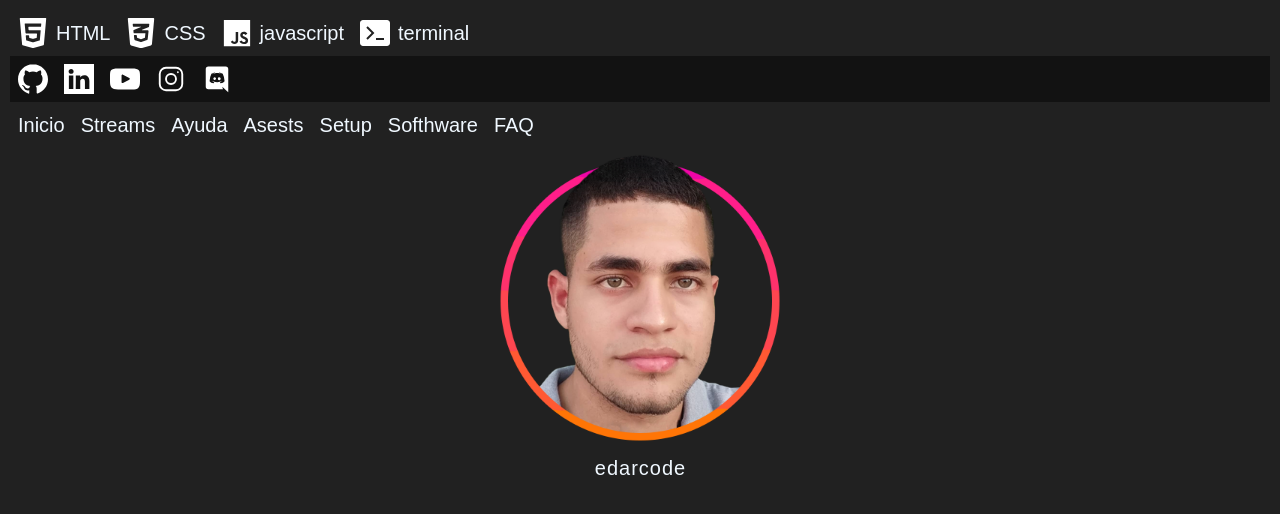
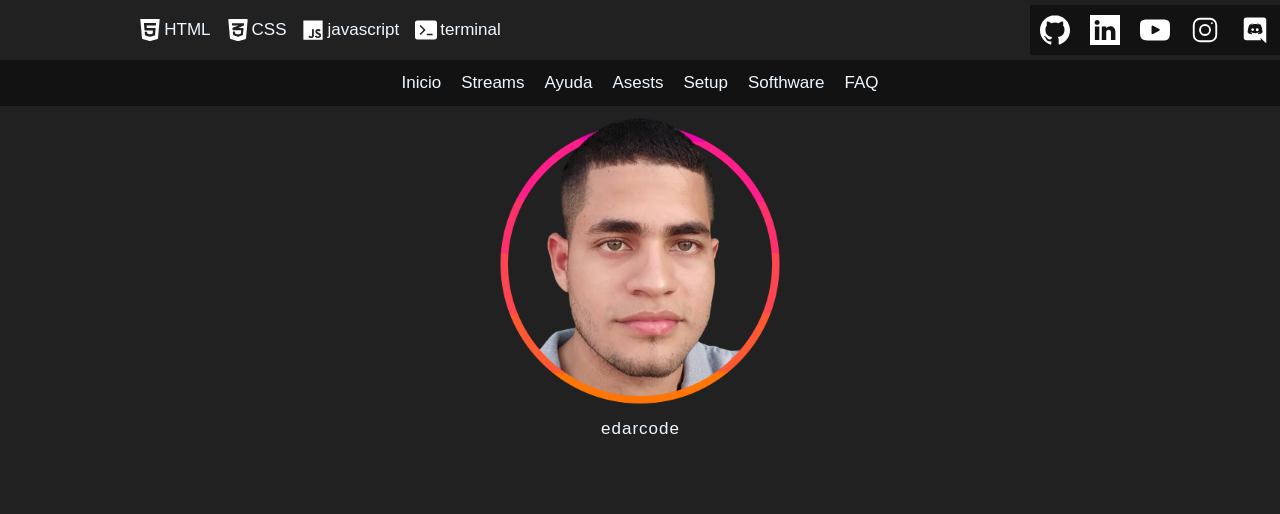
Before and after one commit to edarcode/edarcode, a React (Vite) app: page / in a window 1280 px wide. Shown: the top 514 px of the page. Built offline with nearby package versions, Linux system fonts and the light colour scheme.

Commit message:
feat(src/components/container/Header/Header.jsx)

```diff
--- a/src/App/style.module.css
+++ b/src/App/style.module.css
@@ -1,3 +1,3 @@
 .App {
-	padding: 10px;
+	padding-top: 5px;
 }
--- a/src/components/common/BoxLink/style.module.css
+++ b/src/components/common/BoxLink/style.module.css
@@ -3,7 +3,7 @@
 	transition: background-color 0.3s ease;
 	display: flex;
 	justify-content: center;
-	gap: 8px;
+	gap: 3px;
 }
 .box:hover {
 	background-color: currentColor;
--- a/src/components/container/BlogNav/style.module.css
+++ b/src/components/container/BlogNav/style.module.css
@@ -1,7 +1,10 @@
 .blog {
 	display: flex;
+	justify-content: center;
 	flex-wrap: wrap;
+	background-color: var(--mediumBlack);
 }
 .blog__link {
 	color: royalblue;
+	padding: 10px;
 }
--- a/src/components/container/Header/Header.jsx
+++ b/src/components/container/Header/Header.jsx
@@ -7,8 +7,10 @@ import css from "./style.module.css";
 export default function Header() {
 	return (
 		<header className={css.header}>
-			<MainNav />
-			<SocialNav />
+			<div className={css["header__mainnav-social"]}>
+				<MainNav className={css.header__mainnav} />
+				<SocialNav className={css.header__social} />
+			</div>
 			<BlogNav />
 			<Banner />
 		</header>
--- a/src/components/container/Header/style.module.css
+++ b/src/components/container/Header/style.module.css
@@ -0,0 +1,11 @@
+.header {
+	display: grid;
+	gap: 5px;
+}
+
+@media screen and (min-width: 768px) {
+	.header__mainnav-social {
+		display: grid;
+		grid-template-columns: 1fr 1fr;
+	}
+}
--- a/src/components/container/MainNav/MainNav.jsx
+++ b/src/components/container/MainNav/MainNav.jsx
@@ -2,10 +2,11 @@ import { CSS, HTML, javascript, terminal } from "../../../constants/path";
 import BoxLink from "../../common/BoxLink/BoxLink";
 import css from "./style.module.css";
 
-export default function MainNav() {
+export default function MainNav({ className }) {
 	return (
-		<nav className={css.mainnav}>
+		<nav className={`${css.mainnav} ${className}`}>
 			<BoxLink
+				className={css.mainnav__link}
 				path={HTML}
 				text="HTML"
 				img={"/html.svg"}
@@ -13,16 +14,18 @@ export default function MainNav() {
 			/>
 			<BoxLink path={CSS} text="CSS" img={"/css.svg"} color="royalblue" />
 			<BoxLink
+				className={css.mainnav__link}
 				path={javascript}
 				text="javascript"
 				img={"/js.svg"}
 				color="hsl(60, 100%, 30%)"
 			/>
 			<BoxLink
+				className={css.mainnav__link}
 				path={terminal}
 				text="terminal"
 				img={"/terminal.svg"}
-				color="hsl(0, 0%, 7%)"
+				color="black"
 			/>
 		</nav>
 	);
--- a/src/components/container/MainNav/style.module.css
+++ b/src/components/container/MainNav/style.module.css
@@ -1,3 +1,8 @@
 .mainnav {
 	display: flex;
+	justify-content: center;
+	flex-wrap: wrap;
 }
+.mainnav img {
+	width: 22px;
+}
--- a/src/components/container/SocialNav/SocialNav.jsx
+++ b/src/components/container/SocialNav/SocialNav.jsx
@@ -8,14 +8,44 @@ import {
 import BoxLink from "../../common/BoxLink/BoxLink";
 import css from "./style.module.css";
 
-export default function SocialNav() {
+export default function SocialNav({ className }) {
 	return (
-		<nav className={css.social}>
-			<BoxLink a path={github} img="/github.svg" color="black" />
-			<BoxLink a path={linkedin} img="/linkedin.svg" color="royalblue" />
-			<BoxLink a path={youtube} img="/youtube.svg" color="red" />
-			<BoxLink a path={instagram} img="/instagram.svg" color="magenta" />
-			<BoxLink a path={discord} img="/discord.svg" color="hsl(266, 45%, 40%)" />
+		<nav className={`${css.social} ${className}`}>
+			<BoxLink
+				a
+				path={github}
+				img="/github.svg"
+				color="black"
+				className={css.social__link}
+			/>
+			<BoxLink
+				a
+				path={linkedin}
+				img="/linkedin.svg"
+				color="royalblue"
+				className={css.social__link}
+			/>
+			<BoxLink
+				a
+				path={youtube}
+				img="/youtube.svg"
+				color="red"
+				className={css.social__link}
+			/>
+			<BoxLink
+				a
+				path={instagram}
+				img="/instagram.svg"
+				color="magenta"
+				className={css.social__link}
+			/>
+			<BoxLink
+				a
+				path={discord}
+				img="/discord.svg"
+				color="hsl(266, 45%, 40%)"
+				className={css.social__link}
+			/>
 		</nav>
 	);
 }
--- a/src/components/container/SocialNav/style.module.css
+++ b/src/components/container/SocialNav/style.module.css
@@ -1,4 +1,8 @@
 .social {
 	display: flex;
+	justify-content: end;
+}
+.social__link {
+	padding: 10px;
 	background-color: var(--mediumBlack);
 }
--- a/src/styles/global.css
+++ b/src/styles/global.css
@@ -6,6 +6,6 @@ body {
 
 @media screen and (min-width: 1280px) {
 	body {
-		font-size: 2rem;
+		font-size: 1.7rem;
 	}
 }
```
